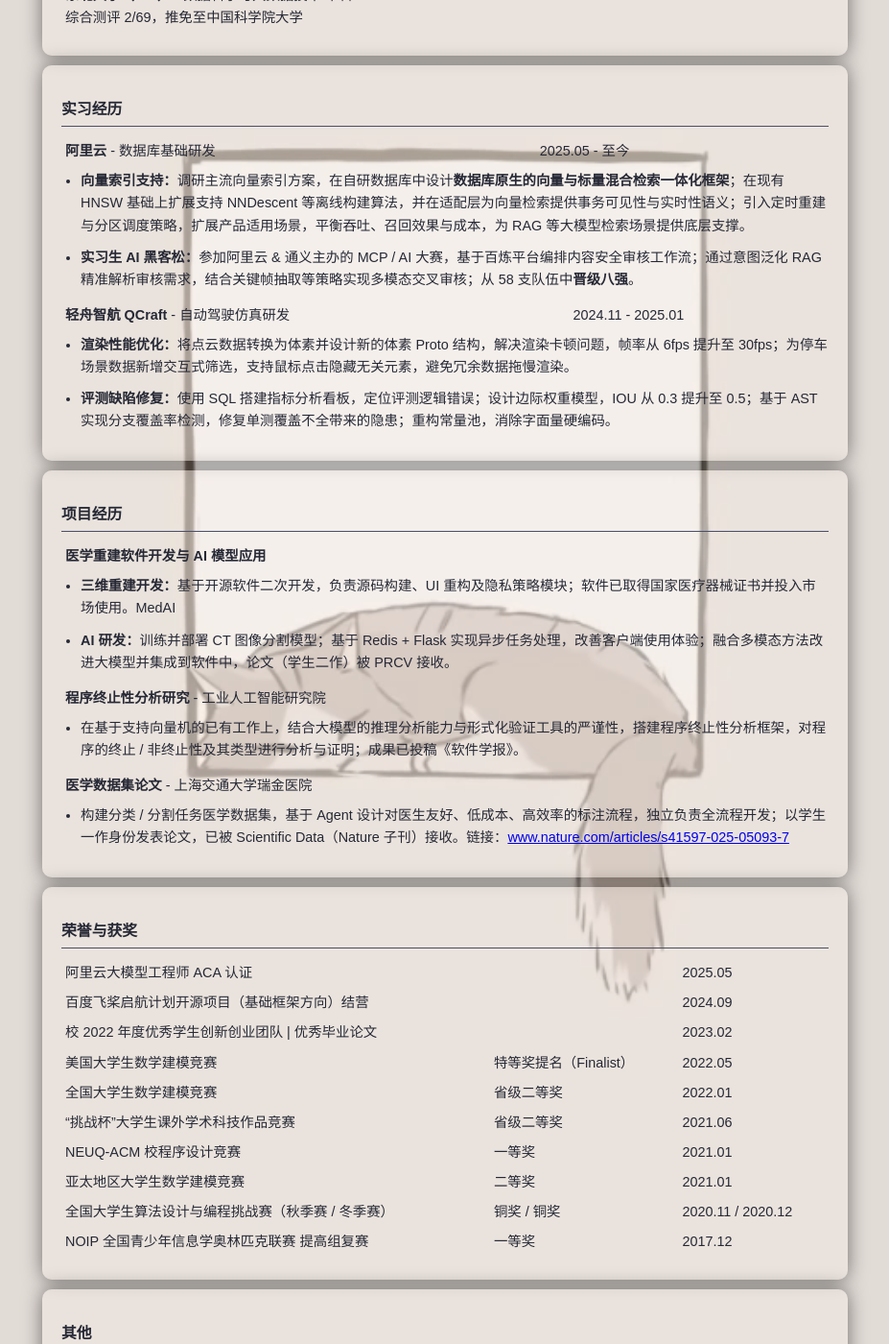
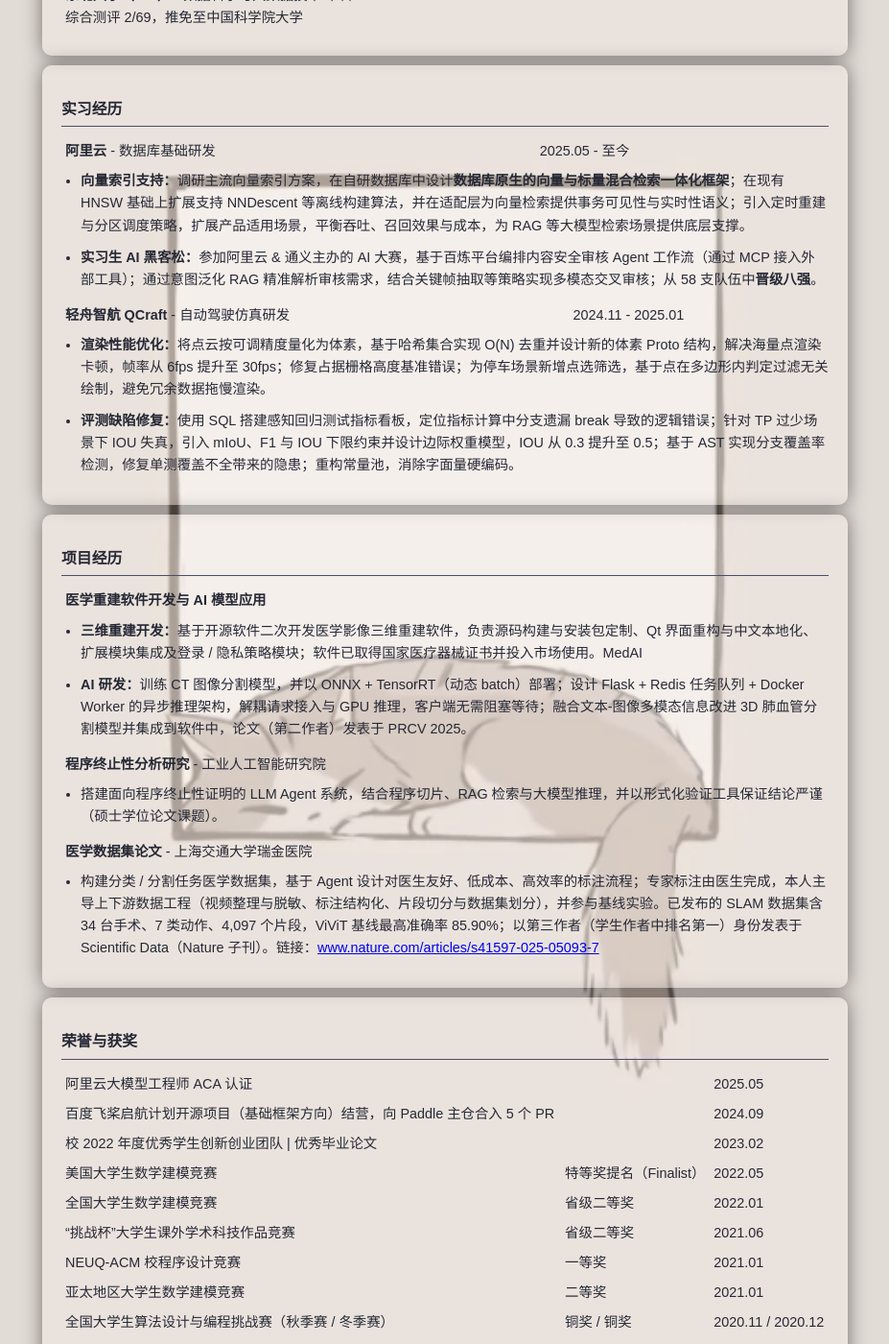
Before and after one commit to MikhayEeer/mikhayeeer.github.io, a Jekyll site: the page resume/index.html, which Jekyll copies as it is, in a window 1280 px wide and 1400 px high, scrolled down 283 px. Shown: the whole window at 96% size, without its empty margins (176-1103 px from the left). Built offline with Jekyll 4.4.1, drawn with Linux system fonts in a browser that asks for light colours.

Commit message:
简历：第三轮措辞修改 (#7)
按终版方案整行替换 8 处措辞。第 7 条按确认改为「并参与基线实验」，其余条目与方案新文案一致。

Co-authored-by: Cursor Agent <cursoragent@cursor.com>
Co-authored-by: MikhayEeer <MikhayEeer@users.noreply.github.com>

```diff
--- a/resume/index.html
+++ b/resume/index.html
@@ -35,14 +35,14 @@
         </table>
         <ul>
             <li><b>向量索引支持：</b>调研主流向量索引方案，在自研数据库中设计<b>数据库原生的向量与标量混合检索一体化框架</b>；在现有 HNSW 基础上扩展支持 NNDescent 等离线构建算法，并在适配层为向量检索提供事务可见性与实时性语义；引入定时重建与分区调度策略，扩展产品适用场景，平衡吞吐、召回效果与成本，为 RAG 等大模型检索场景提供底层支撑。</li>
-            <li><b>实习生 AI 黑客松：</b>参加阿里云 &amp; 通义主办的 MCP / AI 大赛，基于百炼平台编排内容安全审核工作流；通过意图泛化 RAG 精准解析审核需求，结合关键帧抽取等策略实现多模态交叉审核；从 58 支队伍中<b>晋级八强</b>。</li>
+            <li><b>实习生 AI 黑客松：</b>参加阿里云 &amp; 通义主办的 AI 大赛，基于百炼平台编排内容安全审核 Agent 工作流（通过 MCP 接入外部工具）；通过意图泛化 RAG 精准解析审核需求，结合关键帧抽取等策略实现多模态交叉审核；从 58 支队伍中<b>晋级八强</b>。</li>
         </ul>
         <table>
             <tr><td><b>轻舟智航 QCraft</b> - 自动驾驶仿真研发</td><td>2024.11 - 2025.01</td></tr>
         </table>
         <ul>
-            <li><b>渲染性能优化：</b>将点云数据转换为体素并设计新的体素 Proto 结构，解决渲染卡顿问题，帧率从 6fps 提升至 30fps；为停车场景数据新增交互式筛选，支持鼠标点击隐藏无关元素，避免冗余数据拖慢渲染。</li>
-            <li><b>评测缺陷修复：</b>使用 SQL 搭建指标分析看板，定位评测逻辑错误；设计边际权重模型，IOU 从 0.3 提升至 0.5；基于 AST 实现分支覆盖率检测，修复单测覆盖不全带来的隐患；重构常量池，消除字面量硬编码。</li>
+            <li><b>渲染性能优化：</b>将点云按可调精度量化为体素，基于哈希集合实现 O(N) 去重并设计新的体素 Proto 结构，解决海量点渲染卡顿，帧率从 6fps 提升至 30fps；修复占据栅格高度基准错误；为停车场景新增点选筛选，基于点在多边形内判定过滤无关绘制，避免冗余数据拖慢渲染。</li>
+            <li><b>评测缺陷修复：</b>使用 SQL 搭建感知回归测试指标看板，定位指标计算中分支遗漏 break 导致的逻辑错误；针对 TP 过少场景下 IOU 失真，引入 mIoU、F1 与 IOU 下限约束并设计边际权重模型，IOU 从 0.3 提升至 0.5；基于 AST 实现分支覆盖率检测，修复单测覆盖不全带来的隐患；重构常量池，消除字面量硬编码。</li>
         </ul>
     </section>
     <section>
@@ -51,27 +51,27 @@
             <tr><td><b>医学重建软件开发与 AI 模型应用</b></td></tr>
         </table>
         <ul>
-            <li><b>三维重建开发：</b>基于开源软件二次开发，负责源码构建、UI 重构及隐私策略模块；软件已取得国家医疗器械证书并投入市场使用。MedAI</li>
-            <li><b>AI 研发：</b>训练并部署 CT 图像分割模型；基于 Redis + Flask 实现异步任务处理，改善客户端使用体验；融合多模态方法改进大模型并集成到软件中，论文（学生二作）被 PRCV 接收。</li>
+            <li><b>三维重建开发：</b>基于开源软件二次开发医学影像三维重建软件，负责源码构建与安装包定制、Qt 界面重构与中文本地化、扩展模块集成及登录 / 隐私策略模块；软件已取得国家医疗器械证书并投入市场使用。MedAI</li>
+            <li><b>AI 研发：</b>训练 CT 图像分割模型，并以 ONNX + TensorRT（动态 batch）部署；设计 Flask + Redis 任务队列 + Docker Worker 的异步推理架构，解耦请求接入与 GPU 推理，客户端无需阻塞等待；融合文本-图像多模态信息改进 3D 肺血管分割模型并集成到软件中，论文（第二作者）发表于 PRCV 2025。</li>
         </ul>
         <table>
             <tr><td><b>程序终止性分析研究</b> - 工业人工智能研究院</td></tr>
         </table>
         <ul>
-            <li>在基于支持向量机的已有工作上，结合大模型的推理分析能力与形式化验证工具的严谨性，搭建程序终止性分析框架，对程序的终止 / 非终止性及其类型进行分析与证明；成果已投稿《软件学报》。</li>
+            <li>搭建面向程序终止性证明的 LLM Agent 系统，结合程序切片、RAG 检索与大模型推理，并以形式化验证工具保证结论严谨（硕士学位论文课题）。</li>
         </ul>
         <table>
             <tr><td><b>医学数据集论文</b> - 上海交通大学瑞金医院</td></tr>
         </table>
         <ul>
-            <li>构建分类 / 分割任务医学数据集，基于 Agent 设计对医生友好、低成本、高效率的标注流程，独立负责全流程开发；以学生一作身份发表论文，已被 Scientific Data（Nature 子刊）接收。链接：<a href="https://www.nature.com/articles/s41597-025-05093-7">www.nature.com/articles/s41597-025-05093-7</a></li>
+            <li>构建分类 / 分割任务医学数据集，基于 Agent 设计对医生友好、低成本、高效率的标注流程；专家标注由医生完成，本人主导上下游数据工程（视频整理与脱敏、标注结构化、片段切分与数据集划分），并参与基线实验。已发布的 SLAM 数据集含 34 台手术、7 类动作、4,097 个片段，ViViT 基线最高准确率 85.90%；以第三作者（学生作者中排名第一）身份发表于 Scientific Data（Nature 子刊）。链接：<a href="https://www.nature.com/articles/s41597-025-05093-7">www.nature.com/articles/s41597-025-05093-7</a></li>
         </ul>
     </section>
     <section>
         <h2>荣誉与获奖</h2>
         <table>
             <tr><td>阿里云大模型工程师 ACA 认证</td><td></td><td>2025.05</td></tr>
-            <tr><td>百度飞桨启航计划开源项目（基础框架方向）结营</td><td></td><td>2024.09</td></tr>
+            <tr><td>百度飞桨启航计划开源项目（基础框架方向）结营，向 Paddle 主仓合入 5 个 PR</td><td></td><td>2024.09</td></tr>
             <tr><td>校 2022 年度优秀学生创新创业团队 | 优秀毕业论文</td><td></td><td>2023.02</td></tr>
             <tr><td>美国大学生数学建模竞赛</td><td>特等奖提名（Finalist）</td><td>2022.05</td></tr>
             <tr><td>全国大学生数学建模竞赛</td><td>省级二等奖</td><td>2022.01</td></tr>
```
